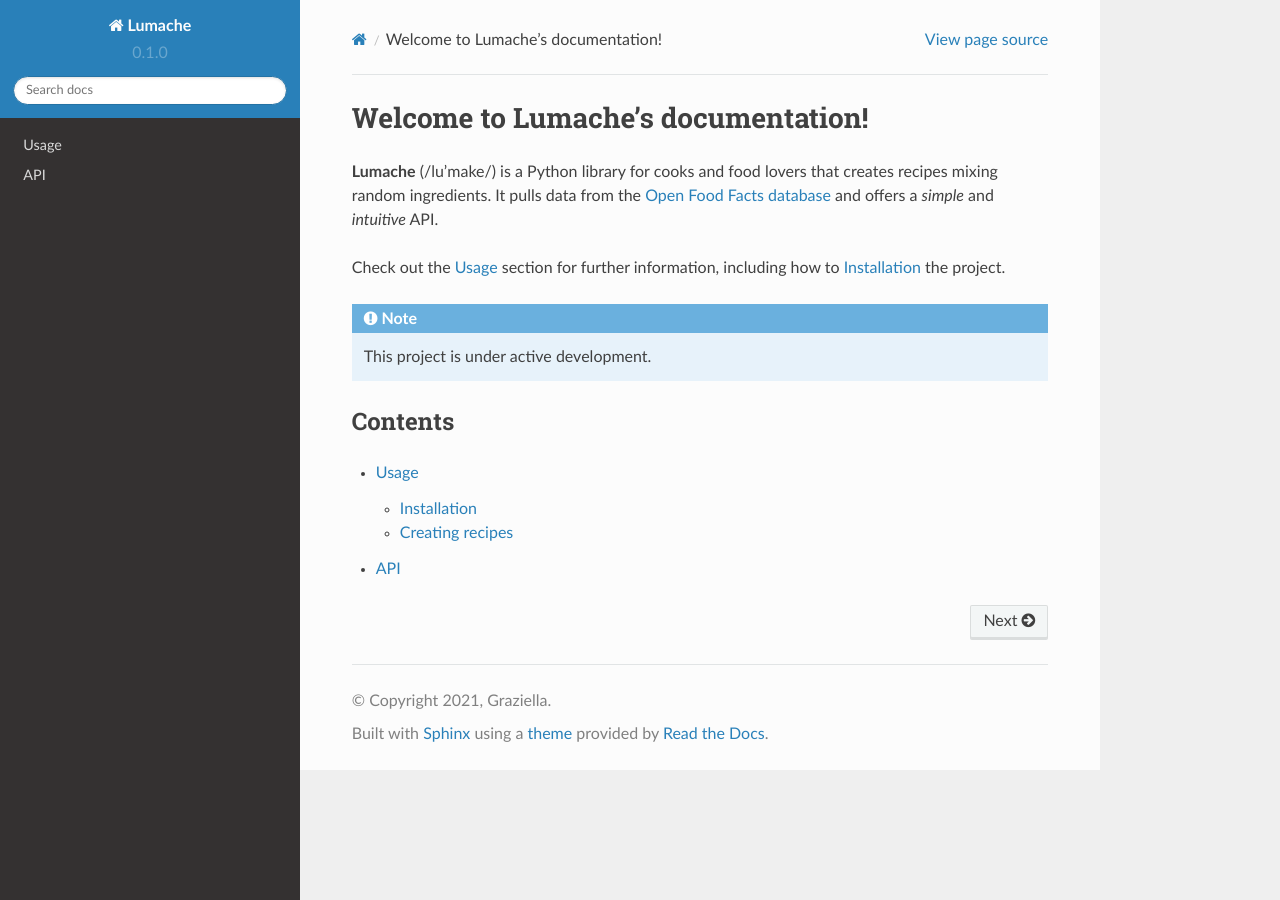
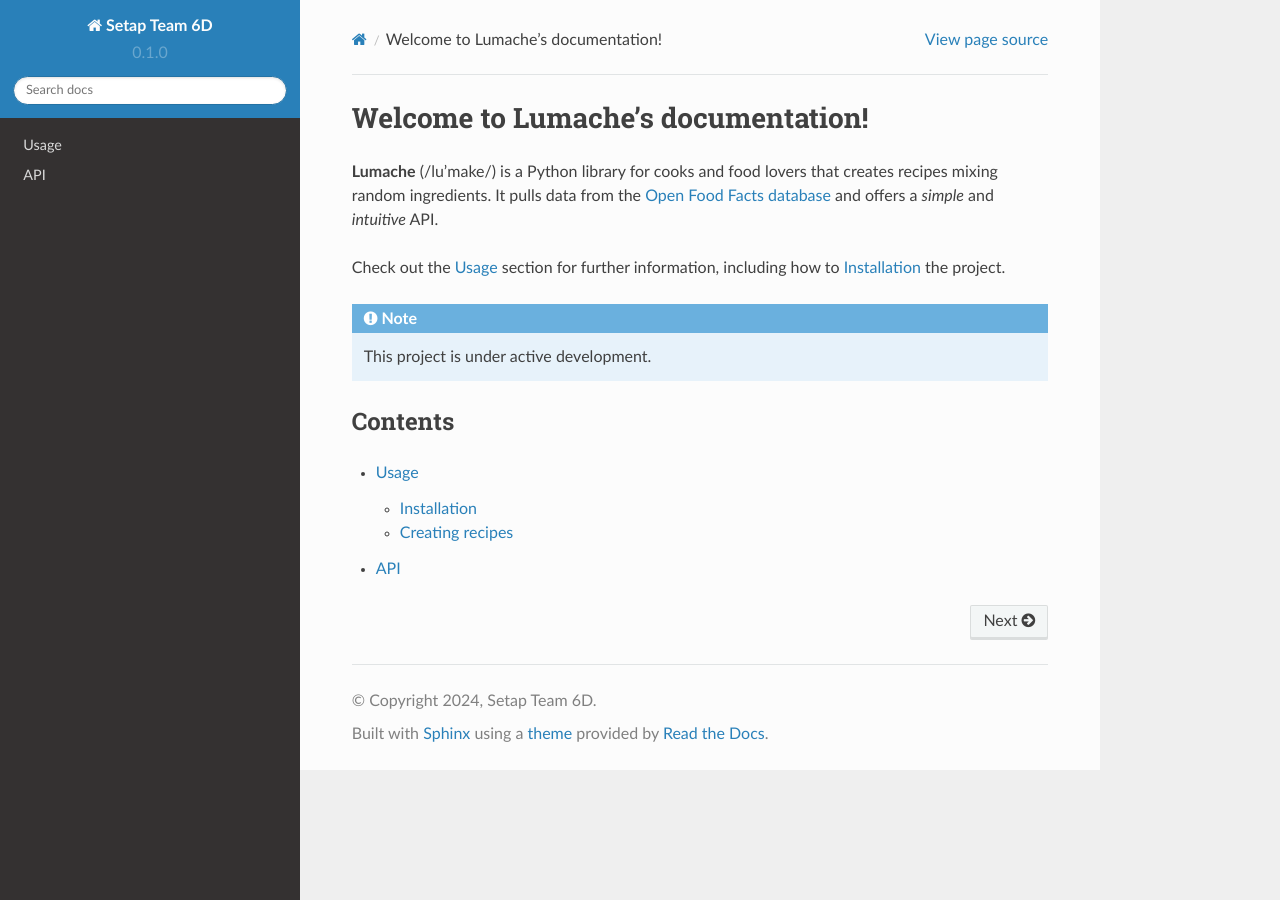
Before and after one commit to Teamwork-6D/task1, a Sphinx documentation site: the page built from docs/source/index.rst, in a window 1280 px wide. Built offline with Sphinx 7.4.7 and the Read the Docs theme 2.0.0, drawn with Linux system fonts in a browser that asks for light colours.

Commit message:
Update conf.py

```diff
--- a/docs/source/conf.py
+++ b/docs/source/conf.py
@@ -2,9 +2,9 @@
 
 # -- Project information
 
-project = 'Lumache'
-copyright = '2021, Graziella'
-author = 'Graziella'
+project = 'Setap Team 6D'
+copyright = '2024, Setap Team 6D'
+author = 'Evie'
 
 release = '0.1'
 version = '0.1.0'
```
